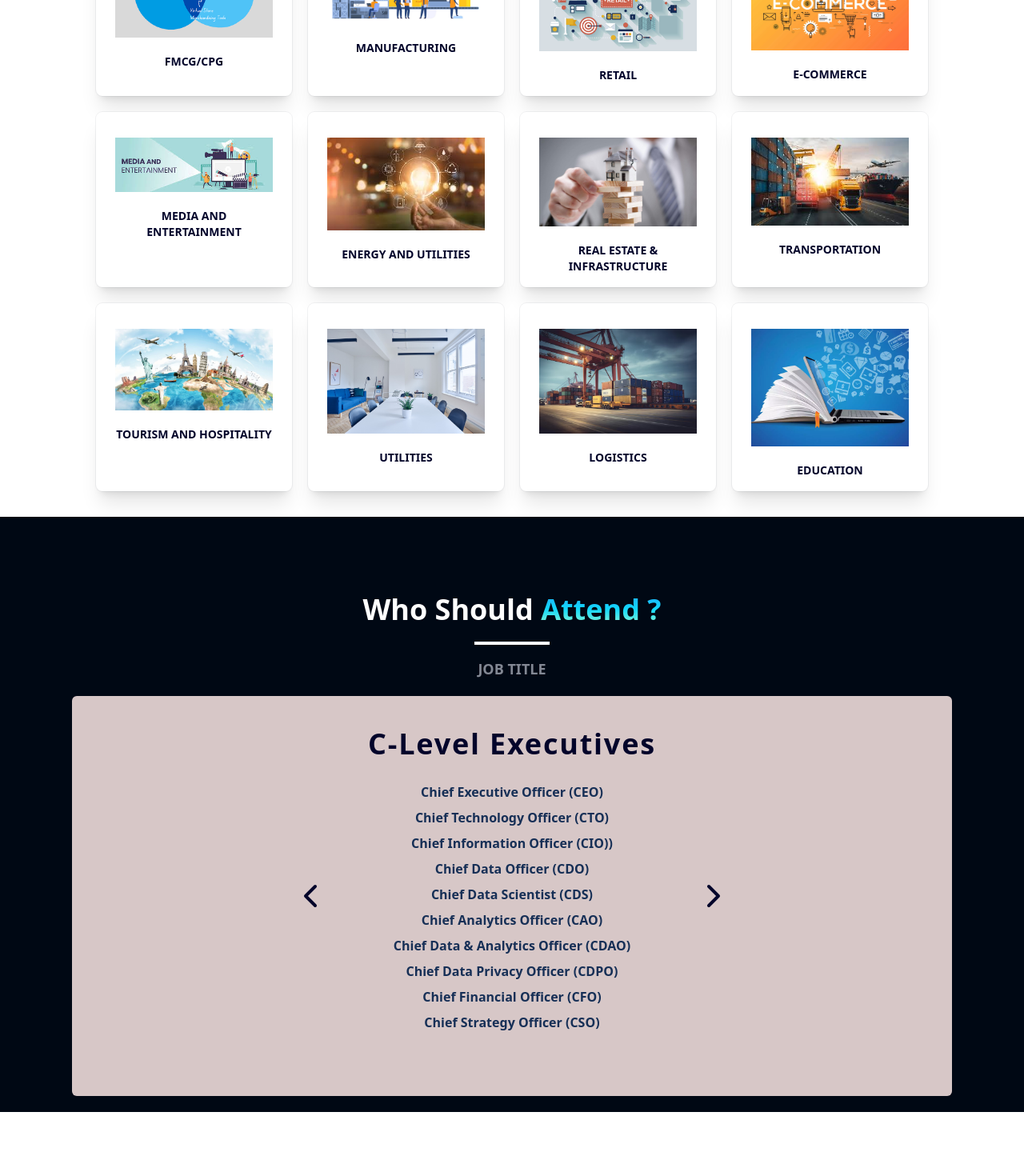
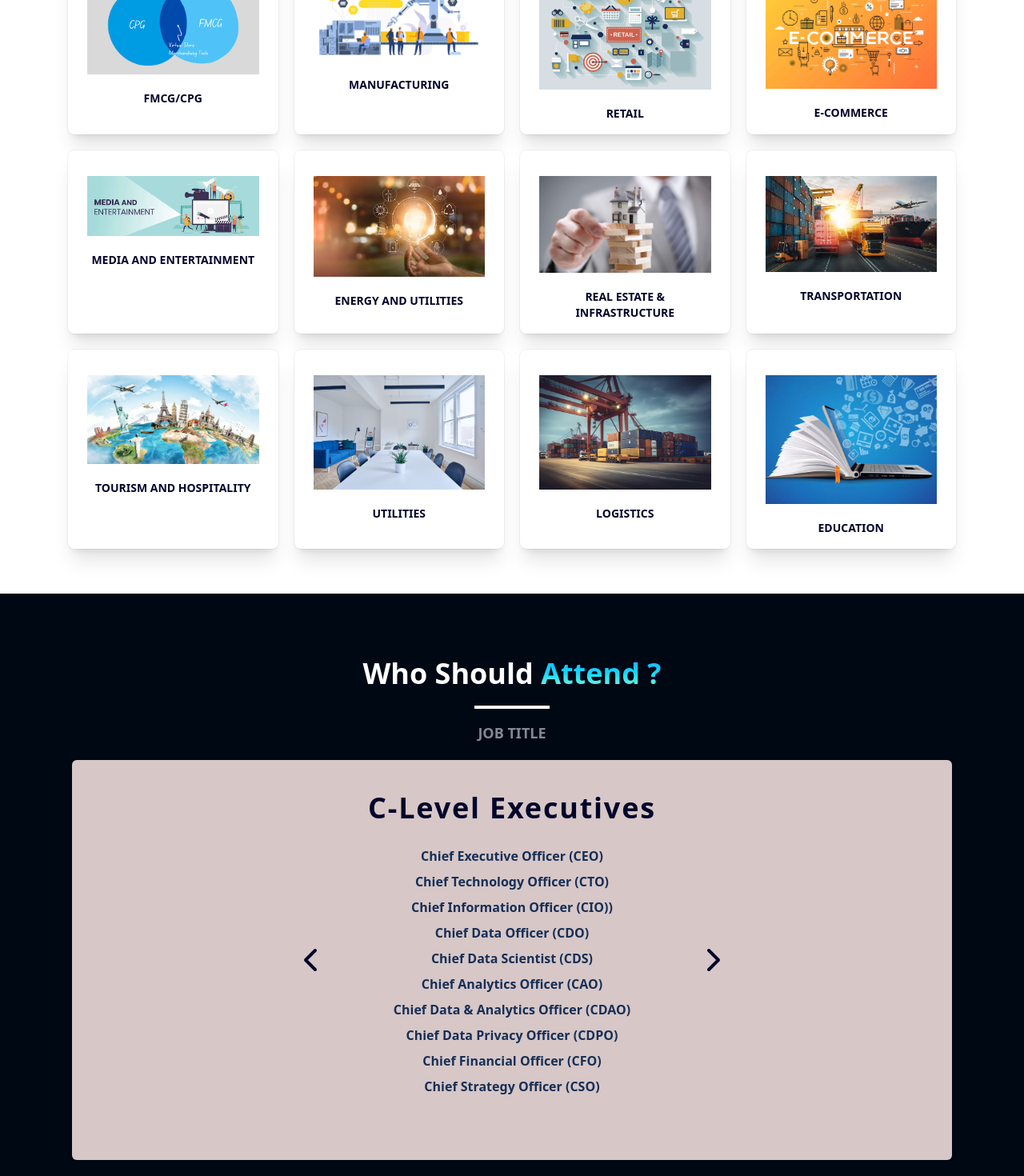
Before and after one commit to Arzaid-aka-Rz/Event, a React (Vite) app in the folder client/: page / in a window 1280 px wide. Shown: the part 2813-4283 px from the top of the page at 80% size. Before the commit the page ends 4203 px from the top, so only its background shows below. Built offline with nearby package versions, Linux system fonts and the light colour scheme.

Commit message:
commit 4

```diff
--- a/client/src/components/IndustrySection.jsx
+++ b/client/src/components/IndustrySection.jsx
@@ -37,7 +37,7 @@ const industries = [
 
 export default function IndustrySection() {
   return (
-    <div className="bg-white max-w-[1080px] py-8 px-5 flex flex-col">
+    <div className="bg-white max-w-[1150px] py-14 px-5 flex flex-col">
       <div className="flex gap-5 px-5 items-center">
         <div className="h-16 w-1 mt-1 bg-deepBlue mx-auto"></div>
         <h1 className="w-[100%] text-deepBlue font-mullish text-5xl font-semibold ">
--- a/client/src/pages/Home.jsx
+++ b/client/src/pages/Home.jsx
@@ -48,7 +48,7 @@ export default function Home() {
       <IndustrySection/>
       </section>
 
-      <section className="relative mx-auto mt-24 mb-5 flex w-11/12 max-w-maxContent flex-col items-center justify-between gap-8 bg-[#000814] text-white" id="jobs" >
+      <section className="relative mx-auto mt-20 mb-5 flex w-11/12 max-w-maxContent flex-col items-center justify-between gap-8 bg-[#000814] text-white" id="jobs" >
       <JobsSection/>
       </section>
 
```
